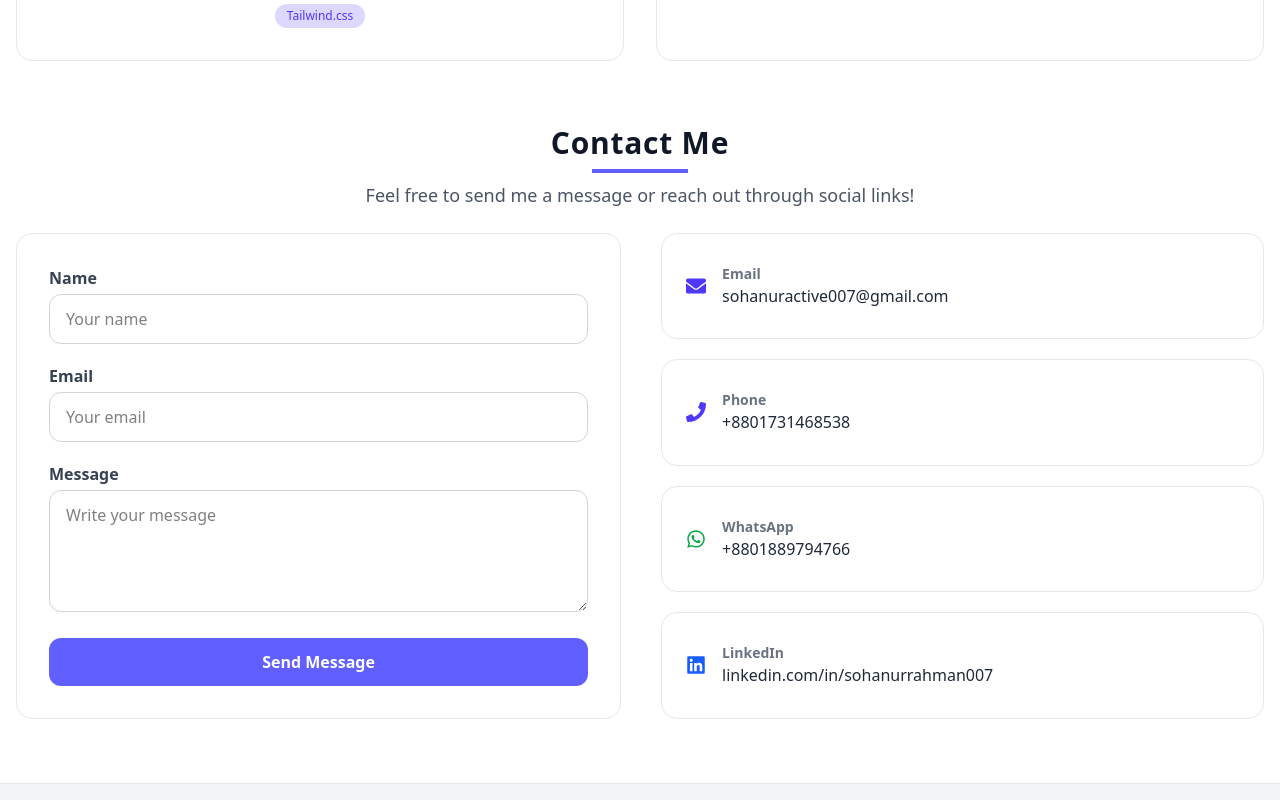
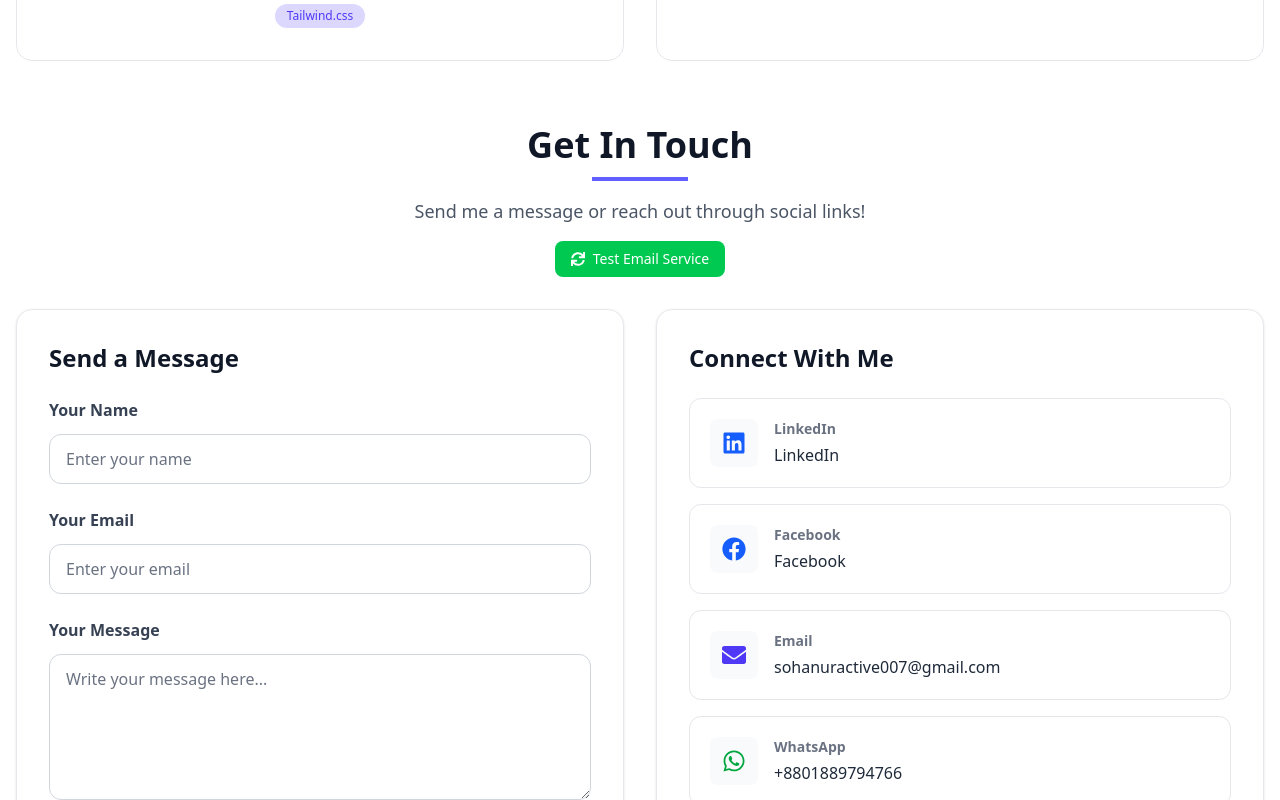
Before and after one commit to SohanurRahman007/my-portfolio-website, a React (Vite) app: page / in a window 1280 px wide. Shown: the part 3560-4360 px from the top of the page. Built offline with nearby package versions, Linux system fonts and the light colour scheme.

Commit message:
update the contact email service

```diff
--- a/package.json
+++ b/package.json
@@ -31,6 +31,7 @@
     "react-scroll": "^1.9.3",
     "react-type-animation": "^3.2.0",
     "react-typing-effect": "^2.0.5",
+    "sonner": "^2.0.7",
     "swiper": "^11.2.9",
     "typewriter-effect": "^2.22.0"
   },
--- a/src/components/Contact.jsx
+++ b/src/components/Contact.jsx
@@ -1,5 +1,11 @@
 import React, { useState } from "react";
-import { FaEnvelope, FaPhone, FaWhatsapp, FaLinkedin } from "react-icons/fa";
+import {
+  FaEnvelope,
+  FaWhatsapp,
+  FaLinkedin,
+  FaFacebook,
+  FaSync,
+} from "react-icons/fa";
 import emailjs from "@emailjs/browser";
 import toast, { Toaster } from "react-hot-toast";
 import { motion } from "framer-motion";
@@ -11,12 +17,69 @@ const Contact = () => {
     message: "",
   });
   const [loading, setLoading] = useState(false);
+  const [testing, setTesting] = useState(false);
+
+  // EmailJS configuration
+  const emailConfig = {
+    serviceID: "service_gl0bwtq",
+    templateID: "template_t56s7k7",
+    publicKey: "UuQq3HuKxVtFPez7a",
+  };
 
   const handleChange = (e) => {
     setFormData((prev) => ({ ...prev, [e.target.name]: e.target.value }));
   };
 
-  const handleSubmit = (e) => {
+  // Test email service function
+  const testEmailService = async () => {
+    setTesting(true);
+
+    const testParams = {
+      to_name: "Sohanur Rahman",
+      from_name: "Test User",
+      from_email: "test@example.com",
+      message:
+        "This is a test message from your contact form to verify EmailJS is working.",
+      reply_to: "test@example.com",
+    };
+
+    try {
+      const response = await emailjs.send(
+        emailConfig.serviceID,
+        emailConfig.templateID,
+        testParams,
+        emailConfig.publicKey
+      );
+      toast.success("✓ Email service test successful!");
+      console.log("Test email sent:", response);
+    } catch (error) {
+      console.error("EmailJS Test Error:", error);
+
+      if (error.text?.includes("Invalid grant") || error.status === 412) {
+        toast.error(
+          <div>
+            ❌ Gmail connection expired.
+            <br />
+            <a
+              href="https://dashboard.emailjs.com/admin"
+              target="_blank"
+              rel="noopener noreferrer"
+              className="underline font-semibold"
+            >
+              Reconnect Gmail in EmailJS dashboard
+            </a>
+          </div>,
+          { duration: 10000 }
+        );
+      } else {
+        toast.error(`Test failed: ${error.text || "Unknown error"}`);
+      }
+    } finally {
+      setTesting(false);
+    }
+  };
+
+  const handleSubmit = async (e) => {
     e.preventDefault();
 
     if (!formData.name || !formData.email || !formData.message) {
@@ -26,166 +89,312 @@ const Contact = () => {
 
     setLoading(true);
 
-    // emailjs service and template IDs and public key
-    const serviceID = "service_gl0bwtq";
-    const templateID = "template_t56s7k7";
-    const publicKey = "UuQq3HuKxVtFPez7a";
+    const templateParams = {
+      from_name: formData.name,
+      from_email: formData.email,
+      message: formData.message,
+      to_name: "Sohanur Rahman",
+      reply_to: formData.email,
+    };
 
-    emailjs
-      .send(serviceID, templateID, formData, publicKey)
-      .then(() => {
-        toast.success("Message sent successfully!");
+    try {
+      const response = await emailjs.send(
+        emailConfig.serviceID,
+        emailConfig.templateID,
+        templateParams,
+        emailConfig.publicKey
+      );
+
+      console.log("Email sent successfully!", response);
+      toast.success("🎉 Message sent successfully!");
       setFormData({ name: "", email: "", message: "" });
-      })
-      .catch((error) => {
-        console.error(error);
-        toast.error("Failed to send message.");
-      })
-      .finally(() => setLoading(false));
+    } catch (error) {
+      console.error("EmailJS Error:", error);
+
+      // Specific error handling
+      if (error.text?.includes("Invalid grant") || error.status === 412) {
+        toast.error(
+          <div>
+            ❌ Email service needs reconnection.
+            <br />
+            <button
+              onClick={testEmailService}
+              className="underline font-semibold mt-1"
+            >
+              Check service status
+            </button>
+          </div>,
+          { duration: 8000 }
+        );
+      } else {
+        // Fallback: Open email client
+        const subject = `Message from ${formData.name}`;
+        const body = `Name: ${formData.name}\nEmail: ${formData.email}\n\nMessage:\n${formData.message}`;
+        const mailtoLink = `mailto:sohanuractive007@gmail.com?subject=${encodeURIComponent(
+          subject
+        )}&body=${encodeURIComponent(body)}`;
+
+        toast.error(
+          <div>
+            Form submission failed.
+            <br />
+            <a href={mailtoLink} className="underline font-semibold">
+              Click to email directly
+            </a>
+          </div>,
+          { duration: 10000 }
+        );
+      }
+    } finally {
+      setLoading(false);
+    }
   };
 
   const contactCards = [
     {
       icon: (
-        <FaEnvelope className="text-indigo-600 dark:text-indigo-400 text-xl" />
+        <FaLinkedin className="text-blue-600 dark:text-blue-400 text-2xl" />
+      ),
+      title: "LinkedIn",
+      value: "LinkedIn",
+      link: "https://www.linkedin.com/in/sohanurrahman007",
+    },
+    {
+      icon: (
+        <FaFacebook className="text-blue-600 dark:text-blue-400 text-2xl" />
+      ),
+      title: "Facebook",
+      value: "Facebook",
+      link: "https://www.facebook.com/SohanurRahman0007",
+    },
+    {
+      icon: (
+        <FaEnvelope className="text-indigo-600 dark:text-indigo-400 text-2xl" />
       ),
       title: "Email",
       value: "sohanuractive007@gmail.com",
+      link: "mailto:sohanuractive007@gmail.com",
     },
     {
       icon: (
-        <FaPhone className="text-indigo-600 dark:text-indigo-400 text-xl" />
-      ),
-      title: "Phone",
-      value: "+8801731468538",
-    },
-    {
-      icon: (
-        <FaWhatsapp className="text-green-600 dark:text-green-400 text-xl" />
+        <FaWhatsapp className="text-green-600 dark:text-green-400 text-2xl" />
       ),
       title: "WhatsApp",
       value: "+8801889794766",
-    },
-    {
-      icon: <FaLinkedin className="text-blue-600 dark:text-blue-400 text-xl" />,
-      title: "LinkedIn",
-      value: "linkedin.com/in/sohanurrahman007",
-      link: "https://www.linkedin.com/in/sohanur-rahman-4b4285333/",
+      link: "https://wa.me/8801889794766",
     },
   ];
 
   return (
     <section id="contact" className="pt-16 px-4">
-      <div className="text-center mb-6">
-        <h2 className="text-2xl md:text-3xl font-extrabold text-center text-gray-900 dark:text-white tracking-wide">
-          Contact Me
-        </h2>
-        <div className="w-24 h-1 bg-indigo-500 mx-auto mt-2"></div>
-        <p className="text-gray-600 dark:text-gray-300 mt-2 text-lg max-w-xl mx-auto text-center mb-3">
-          Feel free to send me a message or reach out through social links!
-        </p>
+      <div className="text-center mb-8">
+        <motion.h2
+          initial={{ opacity: 0, y: 20 }}
+          whileInView={{ opacity: 1, y: 0 }}
+          transition={{ duration: 0.6 }}
+          viewport={{ once: true }}
+          className="text-3xl md:text-4xl font-bold text-gray-900 dark:text-white"
+        >
+          Get In Touch
+        </motion.h2>
+        <motion.div
+          initial={{ opacity: 0, y: 20 }}
+          whileInView={{ opacity: 1, y: 0 }}
+          transition={{ duration: 0.6, delay: 0.1 }}
+          viewport={{ once: true }}
+          className="w-24 h-1 bg-indigo-500 mx-auto mt-3 mb-4"
+        ></motion.div>
+        <motion.p
+          initial={{ opacity: 0, y: 20 }}
+          whileInView={{ opacity: 1, y: 0 }}
+          transition={{ duration: 0.6, delay: 0.2 }}
+          viewport={{ once: true }}
+          className="text-gray-600 dark:text-gray-300 text-lg max-w-2xl mx-auto"
+        >
+          Send me a message or reach out through social links!
+        </motion.p>
+
+        {/* Service Status Check */}
+        <motion.div
+          initial={{ opacity: 0 }}
+          whileInView={{ opacity: 1 }}
+          transition={{ duration: 0.6, delay: 0.3 }}
+          viewport={{ once: true }}
+          className="mt-4"
+        >
+          <button
+            onClick={testEmailService}
+            disabled={testing}
+            className="inline-flex items-center gap-2 px-4 py-2 bg-green-500 hover:bg-green-600 text-white rounded-lg transition disabled:opacity-50 text-sm"
+          >
+            <FaSync className={testing ? "animate-spin" : ""} />
+            {testing ? "Testing..." : "Test Email Service"}
+          </button>
+        </motion.div>
       </div>
 
-      <div className="max-w-7xl mx-auto flex flex-col md:flex-row-reverse gap-10 mt-4">
-        {/* Contact Cards */}
+      <div className="max-w-7xl mx-auto flex flex-col lg:flex-row gap-8">
+        {/* Contact Form */}
         <motion.div
-          initial={{ y: 50, opacity: 0 }}
-          whileInView={{ y: 0, opacity: 1 }}
-          transition={{ duration: 0.6, delay: 0.2 }}
-          viewport={{ once: false }}
-          className="grid grid-cols-1 gap-5 w-full md:w-1/2"
+          initial={{ x: -50, opacity: 0 }}
+          whileInView={{ x: 0, opacity: 1 }}
+          transition={{ duration: 0.6 }}
+          viewport={{ once: true }}
+          className="w-full lg:w-1/2"
         >
-          {contactCards.map((card, i) => {
-            const Wrapper = card.link ? "a" : "div";
-            const props = card.link
-              ? {
-                  href: card.link,
-                  target: "_blank",
-                  rel: "noopener noreferrer",
-                }
-              : {};
+          <div className="bg-white dark:bg-gray-800 rounded-2xl p-8 border border-gray-200 dark:border-gray-700 h-fit shadow-sm">
+            <h3 className="text-2xl font-bold text-gray-900 dark:text-white mb-6">
+              Send a Message
+            </h3>
 
-            return (
-              <motion.div
-                key={i}
-                whileHover={{ scale: 1.03 }}
-                className="bg-white dark:bg-gray-800 rounded-2xl p-6 flex items-center gap-4 border border-gray-200 dark:border-gray-700 hover:scale-[1.03] transition-all duration-300"
-              >
-                <Wrapper {...props} className="flex items-center gap-4 w-full">
-                  <div className="flex-shrink-0">{card.icon}</div>
-                  <div>
-                    <p className="text-sm font-semibold text-gray-500 dark:text-gray-400">
-                      {card.title}
-                    </p>
-                    <p className="text-base text-gray-800 dark:text-white">
-                      {card.value}
-                    </p>
-                  </div>
-                </Wrapper>
-              </motion.div>
-            );
-          })}
-        </motion.div>
-
-        {/* Contact Form */}
-        <motion.form
-          onSubmit={handleSubmit}
-          initial={{ y: 50, opacity: 0 }}
-          whileInView={{ y: 0, opacity: 1 }}
-          transition={{ duration: 0.6 }}
-          viewport={{ once: false }}
-          className="w-full md:w-1/2 bg-white dark:bg-gray-800 rounded-2xl p-8 border border-gray-200 dark:border-gray-700"
-        >
-          <div className="mb-5">
-            <label className="block text-gray-700 dark:text-gray-300 mb-1 font-semibold">
-              Name
+            <form onSubmit={handleSubmit}>
+              <div className="mb-6">
+                <label className="block text-gray-700 dark:text-gray-300 mb-3 font-semibold">
+                  Your Name
                 </label>
                 <input
                   type="text"
                   name="name"
                   value={formData.name}
                   onChange={handleChange}
-              className="w-full px-4 py-3 rounded-xl border border-gray-300 dark:border-gray-700 focus:ring-2 focus:ring-indigo-500 dark:bg-gray-900 dark:text-white transition"
-              placeholder="Your name"
+                  className="w-full px-4 py-3 rounded-xl border border-gray-300 dark:border-gray-600 focus:ring-2 focus:ring-indigo-500 focus:border-indigo-500 bg-white dark:bg-gray-700 text-gray-900 dark:text-white transition placeholder-gray-500 dark:placeholder-gray-400"
+                  placeholder="Enter your name"
+                  required
                 />
               </div>
-          <div className="mb-5">
-            <label className="block text-gray-700 dark:text-gray-300 mb-1 font-semibold">
-              Email
+
+              <div className="mb-6">
+                <label className="block text-gray-700 dark:text-gray-300 mb-3 font-semibold">
+                  Your Email
                 </label>
                 <input
                   type="email"
                   name="email"
                   value={formData.email}
                   onChange={handleChange}
-              className="w-full px-4 py-3 rounded-xl border border-gray-300 dark:border-gray-700 focus:ring-2 focus:ring-indigo-500 dark:bg-gray-900 dark:text-white transition"
-              placeholder="Your email"
+                  className="w-full px-4 py-3 rounded-xl border border-gray-300 dark:border-gray-600 focus:ring-2 focus:ring-indigo-500 focus:border-indigo-500 bg-white dark:bg-gray-700 text-gray-900 dark:text-white transition placeholder-gray-500 dark:placeholder-gray-400"
+                  placeholder="Enter your email"
+                  required
                 />
               </div>
-          <div className="mb-5">
-            <label className="block text-gray-700 dark:text-gray-300 mb-1 font-semibold">
-              Message
+
+              <div className="mb-6">
+                <label className="block text-gray-700 dark:text-gray-300 mb-3 font-semibold">
+                  Your Message
                 </label>
                 <textarea
                   name="message"
                   value={formData.message}
                   onChange={handleChange}
-              rows={4}
-              className="w-full px-4 py-3 rounded-xl border border-gray-300 dark:border-gray-700 focus:ring-2 focus:ring-indigo-500 dark:bg-gray-900 dark:text-white transition"
-              placeholder="Write your message"
+                  rows={5}
+                  className="w-full px-4 py-3 rounded-xl border border-gray-300 dark:border-gray-600 focus:ring-2 focus:ring-indigo-500 focus:border-indigo-500 bg-white dark:bg-gray-700 text-gray-900 dark:text-white transition placeholder-gray-500 dark:placeholder-gray-400 resize-vertical"
+                  placeholder="Write your message here..."
+                  required
                 />
               </div>
+
               <button
                 type="submit"
                 disabled={loading}
-            className="w-full bg-indigo-500 hover:bg-indigo-600 cursor-pointer text-white py-3 rounded-xl font-bold transition"
+                className="w-full bg-indigo-500 hover:bg-indigo-600 cursor-pointer text-white py-3 rounded-xl font-bold transition disabled:opacity-50 disabled:cursor-not-allowed shadow-md hover:shadow-lg mb-3"
               >
-            {loading ? "Sending..." : "Send Message"}
+                {loading ? (
+                  <span className="flex items-center justify-center">
+                    <svg
+                      className="animate-spin -ml-1 mr-3 h-5 w-5 text-white"
+                      xmlns="http://www.w3.org/2000/svg"
+                      fill="none"
+                      viewBox="0 0 24 24"
+                    >
+                      <circle
+                        className="opacity-25"
+                        cx="12"
+                        cy="12"
+                        r="10"
+                        stroke="currentColor"
+                        strokeWidth="4"
+                      ></circle>
+                      <path
+                        className="opacity-75"
+                        fill="currentColor"
+                        d="M4 12a8 8 0 018-8V0C5.373 0 0 5.373 0 12h4zm2 5.291A7.962 7.962 0 014 12H0c0 3.042 1.135 5.824 3 7.938l3-2.647z"
+                      ></path>
+                    </svg>
+                    Sending...
+                  </span>
+                ) : (
+                  "Send Message"
+                )}
               </button>
-        </motion.form>
+            </form>
+
+            <div className="mt-6 p-4 bg-amber-50 dark:bg-amber-900/20 rounded-lg border border-amber-200 dark:border-amber-800">
+              <p className="text-sm text-amber-800 dark:text-amber-200 text-center">
+                If the form doesn't work, please email me directly at{" "}
+                <a
+                  href="mailto:sohanuractive007@gmail.com"
+                  className="font-semibold underline hover:text-amber-900 dark:hover:text-amber-100"
+                >
+                  sohanuractive007@gmail.com
+                </a>
+              </p>
+            </div>
+          </div>
+        </motion.div>
+
+        {/* Contact Cards */}
+        <motion.div
+          initial={{ x: 50, opacity: 0 }}
+          whileInView={{ x: 0, opacity: 1 }}
+          transition={{ duration: 0.6, delay: 0.2 }}
+          viewport={{ once: true }}
+          className="w-full lg:w-1/2"
+        >
+          <div className="bg-white dark:bg-gray-800 rounded-2xl p-8 border border-gray-200 dark:border-gray-700 h-fit shadow-sm">
+            <h3 className="text-2xl font-bold text-gray-900 dark:text-white mb-6">
+              Connect With Me
+            </h3>
+
+            <div className="grid grid-cols-1 gap-4">
+              {contactCards.map((card, i) => (
+                <motion.a
+                  key={i}
+                  href={card.link}
+                  target="_blank"
+                  rel="noopener noreferrer"
+                  whileHover={{ scale: 1.02 }}
+                  whileTap={{ scale: 0.98 }}
+                  className="bg-white dark:bg-gray-700 rounded-xl p-5 flex items-center gap-4 border border-gray-200 dark:border-gray-600 hover:shadow-md transition-all duration-300 cursor-pointer group"
+                >
+                  <div className="flex-shrink-0 w-12 h-12 flex items-center justify-center bg-gray-50 dark:bg-gray-600 rounded-lg group-hover:scale-110 transition-transform duration-300">
+                    {card.icon}
+                  </div>
+                  <div className="flex-1 min-w-0">
+                    <p className="text-sm font-semibold text-gray-500 dark:text-gray-400 mb-1">
+                      {card.title}
+                    </p>
+                    <p className="text-base text-gray-800 dark:text-white font-medium truncate">
+                      {card.value}
+                    </p>
+                  </div>
+                </motion.a>
+              ))}
+            </div>
+          </div>
+        </motion.div>
       </div>
 
-      <Toaster position="top-center" />
+      <Toaster
+        position="top-center"
+        toastOptions={{
+          duration: 5000,
+          style: {
+            background: "#363636",
+            color: "#fff",
+            borderRadius: "10px",
+          },
+        }}
+      />
     </section>
   );
 };
```
Also changed, not shown: 1 other file (tests, documents, lock files or other folders). Lines whose indentation alone changed are shown as unchanged.
